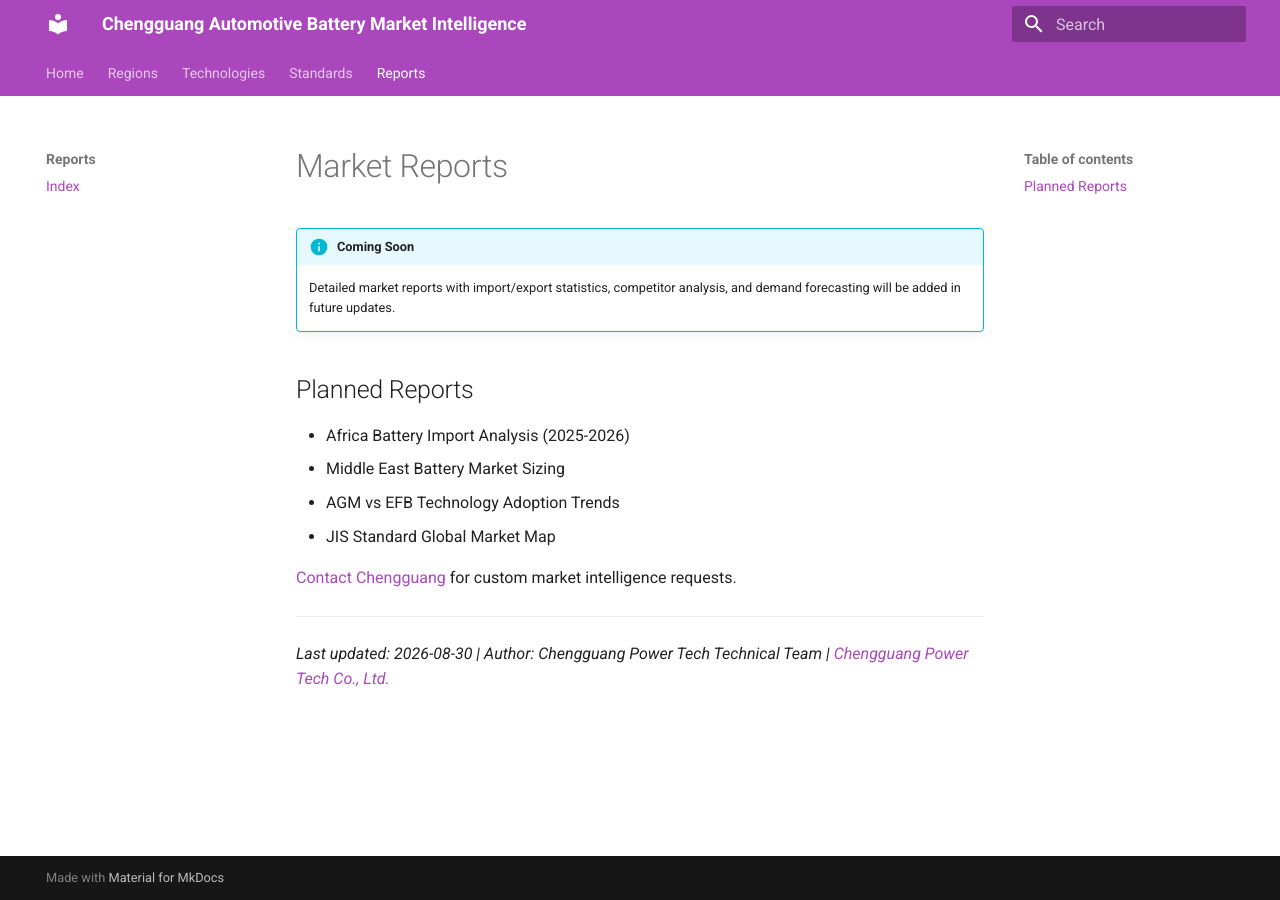
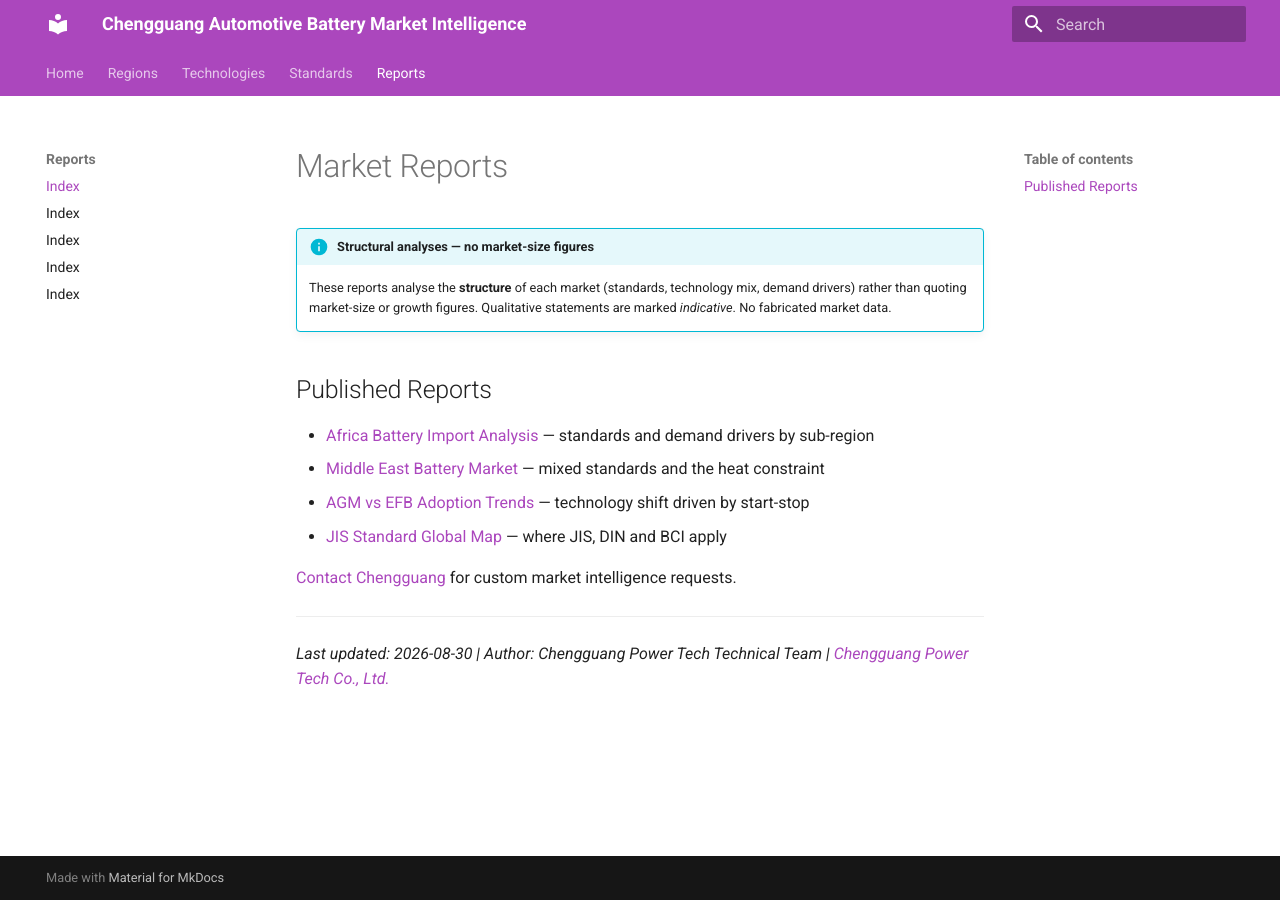
Before and after one commit to martinxionbiotech-max/martinxionbiotech-max-chengguang-market, an MkDocs documentation site: the page built from docs/reports/index.md, in a window 1280 px wide. Built offline with MkDocs 1.6.1 and Material for MkDocs 9.7.7, drawn with Linux system fonts in a browser that asks for light colours.

Commit message:
feat(market): 新增 4 篇结构性区域报告（Africa/Middle East/AGM-EFB/JIS 全球图谱）+ nav，索引改为已发布

```diff
--- a/docs/reports/index.md
+++ b/docs/reports/index.md
@@ -29,12 +29,12 @@
       "name": "Are detailed market reports currently available?",
       "acceptedAnswer": {
         "@type": "Answer",
-        "text": "Detailed reports are planned but not yet published. Custom market intelligence is available by contacting Chengguang directly."
+        "text": "Yes. Four structural market analyses are published: the Africa Battery Import Analysis, the Middle East Battery Market, AGM vs EFB Adoption Trends, and the JIS Standard Global Map. They contain no market-size or growth figures; custom intelligence is available on request."
       }
     },
     {
       "@type": "Question",
-      "name": "Which reports are planned?",
+      "name": "Which reports are published?",
       "acceptedAnswer": {
         "@type": "Answer",
         "text": "Africa Battery Import Analysis, Middle East Battery Market Sizing, AGM vs EFB Technology Adoption Trends, and a JIS Standard Global Market Map."
@@ -65,7 +65,7 @@
   "@context": "https://schema.org",
   "@type": "Article",
   "headline": "Chengguang Automotive Battery Market Reports",
-  "description": "Planned automotive battery market reports covering Africa import analysis, Middle East market sizing, AGM vs EFB technology trends, and the global JIS standard map.",
+  "description": "Structural automotive battery market analyses covering Africa import patterns, the Middle East market, AGM vs EFB adoption trends, and the global JIS standard map.",
   "author": {
     "@type": "Organization",
     "name": "Chengguang Power Tech Technical Team",
@@ -87,15 +87,15 @@
 
 # Market Reports
 
-!!! info "Coming Soon"
-    Detailed market reports with import/export statistics, competitor analysis, and demand forecasting will be added in future updates.
+!!! info "Structural analyses — no market-size figures"
+    These reports analyse the **structure** of each market (standards, technology mix, demand drivers) rather than quoting market-size or growth figures. Qualitative statements are marked *indicative*. No fabricated market data.
 
-## Planned Reports
+## Published Reports
 
-- Africa Battery Import Analysis (2025-2026)
-- Middle East Battery Market Sizing
-- AGM vs EFB Technology Adoption Trends
-- JIS Standard Global Market Map
+- [Africa Battery Import Analysis](africa-battery-import/index.md) — standards and demand drivers by sub-region
+- [Middle East Battery Market](middle-east-battery-market/index.md) — mixed standards and the heat constraint
+- [AGM vs EFB Adoption Trends](agm-efb-adoption/index.md) — technology shift driven by start-stop
+- [JIS Standard Global Map](jis-standard-global-map/index.md) — where JIS, DIN and BCI apply
 
 [Contact Chengguang](https://chengguangenergy.com/contact/) for custom market intelligence requests.
 
--- a/mkdocs.yml
+++ b/mkdocs.yml
@@ -49,3 +49,7 @@ nav:
       - standards/sa.md
   - Reports:
       - reports/index.md
+      - reports/africa-battery-import/index.md
+      - reports/middle-east-battery-market/index.md
+      - reports/agm-efb-adoption/index.md
+      - reports/jis-standard-global-map/index.md
```
Also changed, not shown: docs/reports/africa-battery-import/index.md (added, +61 -0 lines), docs/reports/agm-efb-adoption/index.md (added, +61 -0 lines), docs/reports/jis-standard-global-map/index.md (added, +70 -0 lines), docs/reports/middle-east-battery-market/index.md (added, +60 -0 lines).
